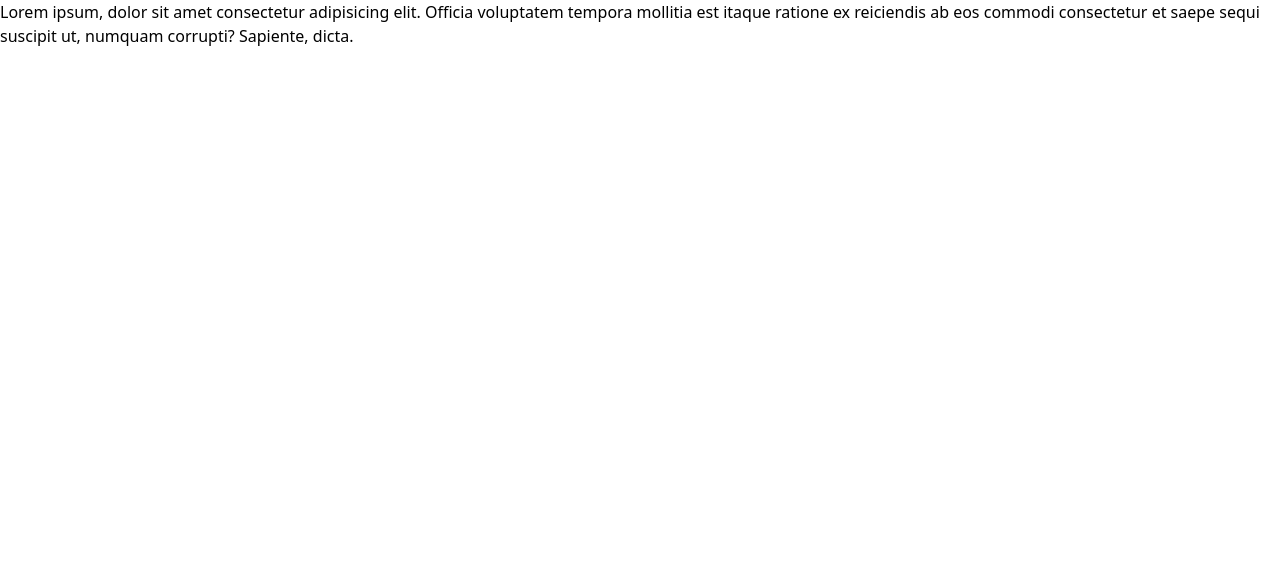
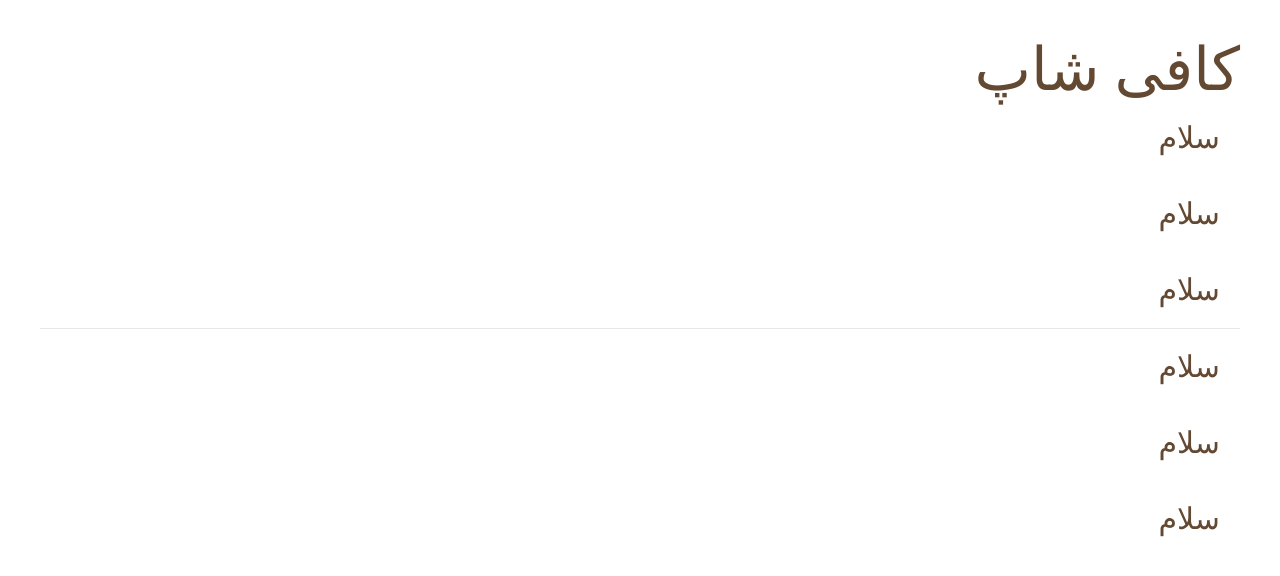
Before and after one commit to hasanashrafi/coffee-shop-tailwind, a website: page public/index.html in a window 1280 px wide. Drawn offline with nearby package versions, Linux system fonts and the light colour scheme; files that its build step writes are made by us from their sources.

Commit message:
edit styles and test fonts

```diff
--- a/public/index.html
+++ b/public/index.html
@@ -1,17 +1,20 @@
 <!DOCTYPE html>
-<html lang="en">
-  <head>
-    <meta charset="UTF-8" />
-    <meta name="viewport" content="width=device-width, initial-scale=1.0" />
-    <link rel="stylesheet" href="../src/output.css" />
-    <title>Coffee Shop</title>
-  </head>
-  <body class=" ">
-    <div class="">
-      Lorem ipsum, dolor sit amet consectetur adipisicing elit. Officia
-      voluptatem tempora mollitia est itaque ratione ex reiciendis ab eos
-      commodi consectetur et saepe sequi suscipit ut, numquam corrupti?
-      Sapiente, dicta.
-    </div>
-  </body>
+<html lang="fa" dir="rtl">
+<head>
+    <meta charset="UTF-8">
+    <meta name="viewport" content="width=device-width, initial-scale=1.0">
+ <link rel="stylesheet" href="./styles/app.css">
+    <title>coffee</title>
+</head>
+<body class="font-Dana p-10 text-brown-900">
+    <p class="text-6xl">کافی شاپ</p>
+
+    <p class="p-5 text-3xl font-Dana">سلام</p>
+    <p class="p-5 text-3xl font-DanaMedium">سلام</p>
+    <p class="p-5 text-3xl font-DanaDemiBold">سلام</p>
+   <hr/>
+    <p class="p-5 text-3xl font-MorabbaLight">سلام</p>
+    <p class="p-5 text-3xl font-MorabbaMedium">سلام</p>
+    <p class="p-5 text-3xl font-MorabbaBold">سلام</p>
+</body>
 </html>
```
